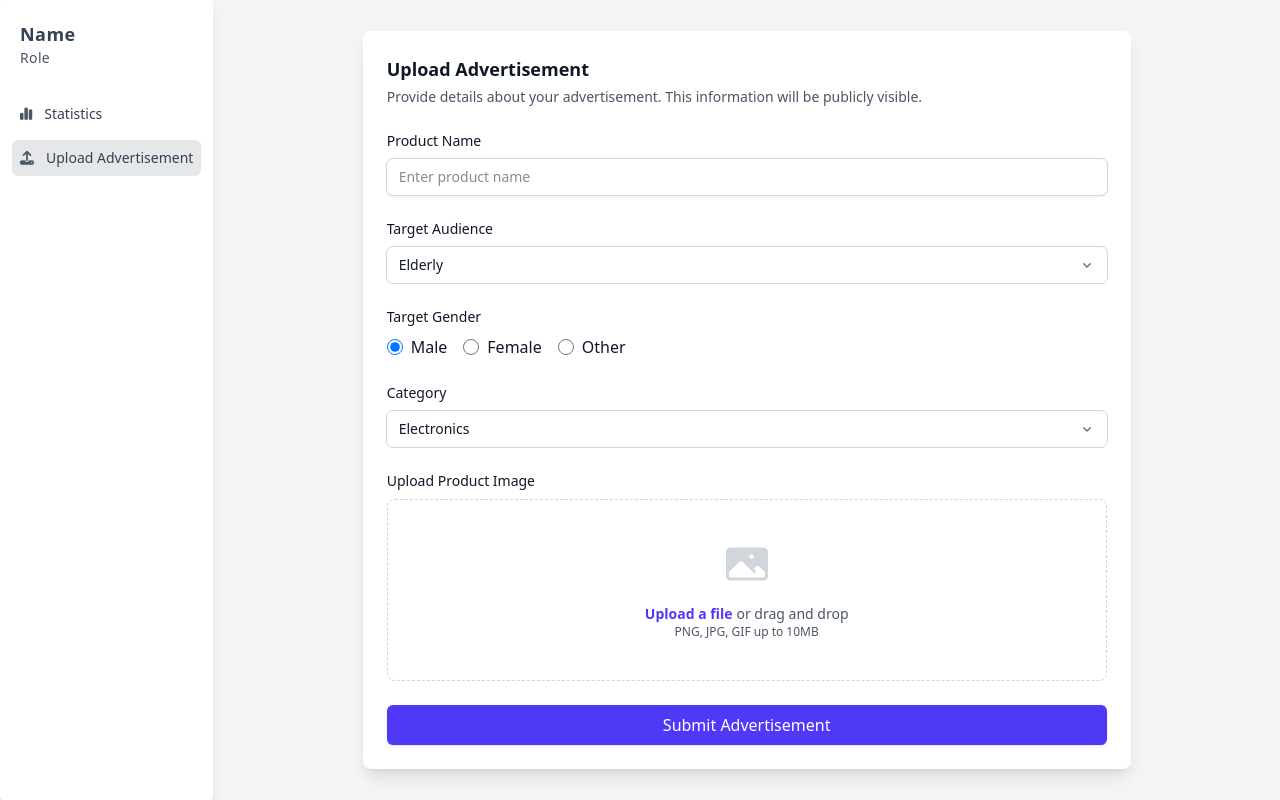
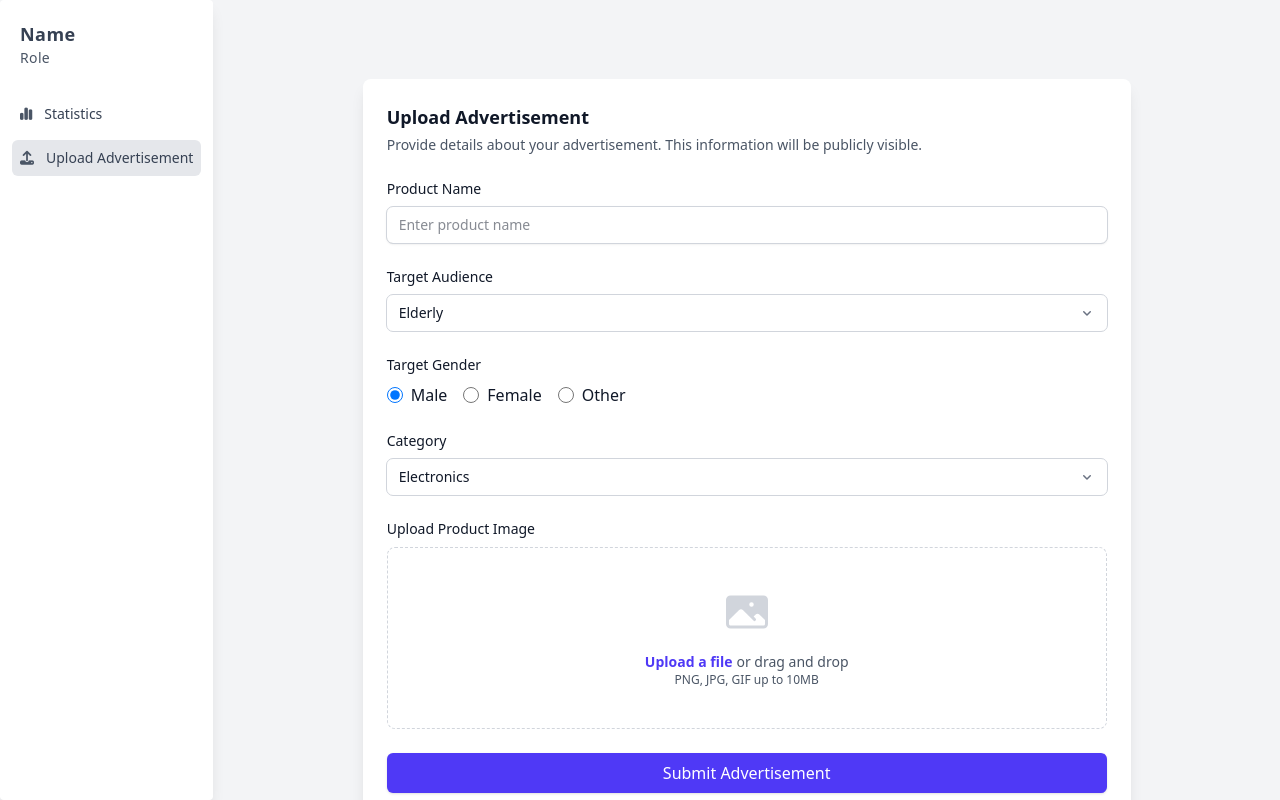
Before and after one commit to ivanpyw1999/edge_inf2009_22, a Flask app: page /upload in a window 1280 px wide. Run offline with Flask 3, Linux system fonts and the light colour scheme; style sheets or scripts are compiled from the project's sources; some libraries are stand-ins or nearby versions.

Commit message:
updated some frontend

```diff
--- a/templates/dashboard_upload.html
+++ b/templates/dashboard_upload.html
@@ -1,7 +1,7 @@
 {% extends 'dashboard_ui.html' %}
 {% block dashboard_content %}
 
-<div class="relative flex items-center h-full w-full p-6 mb-12">
+<div class="relative flex items-center h-full w-full p-6 pt-30 mb-12">
     <!-- Card Wrapper -->
     <div class="relative flex-row rounded-lg bg-white shadow-lg p-6 w-full max-w-3xl mx-auto">
 
```
